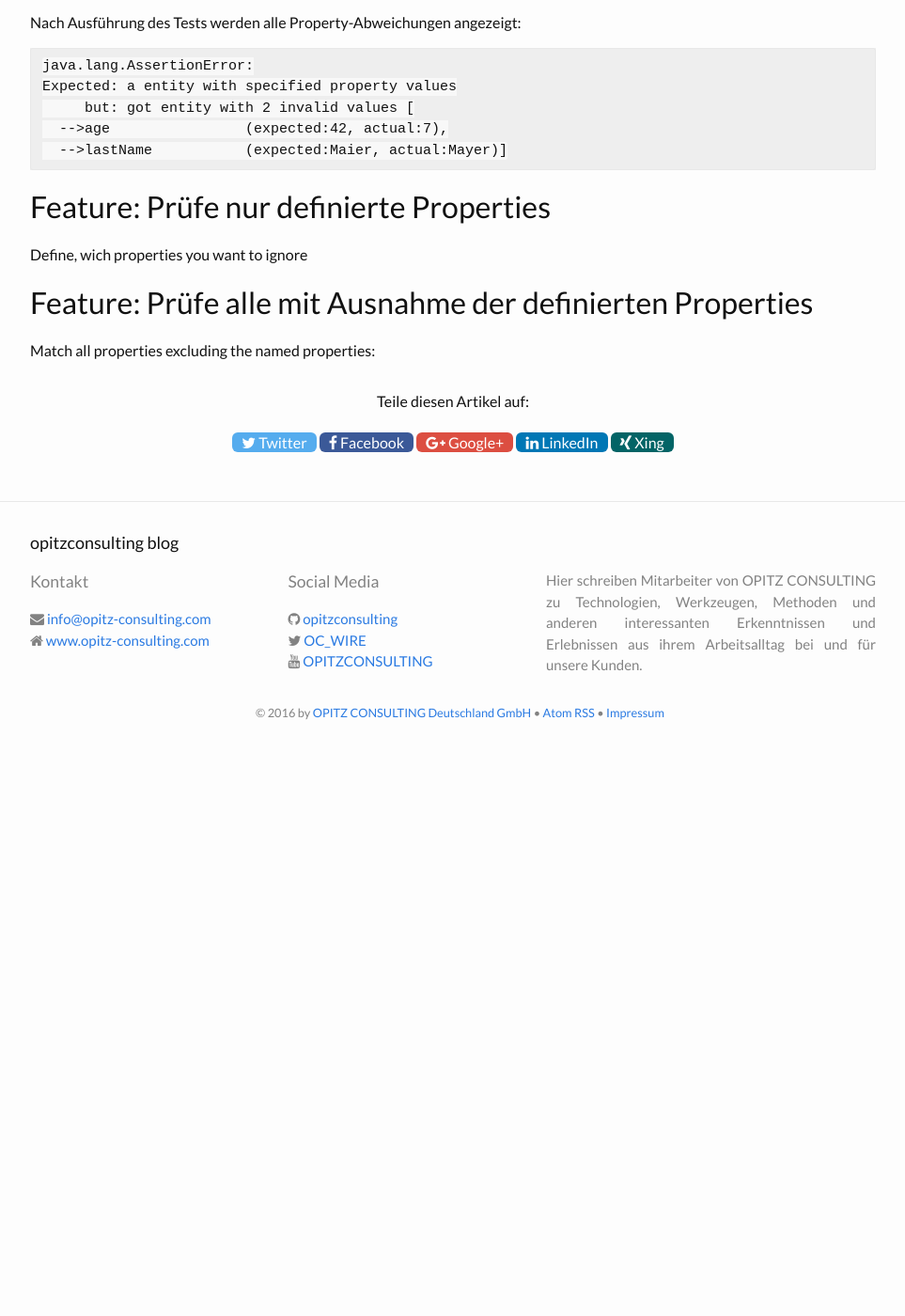
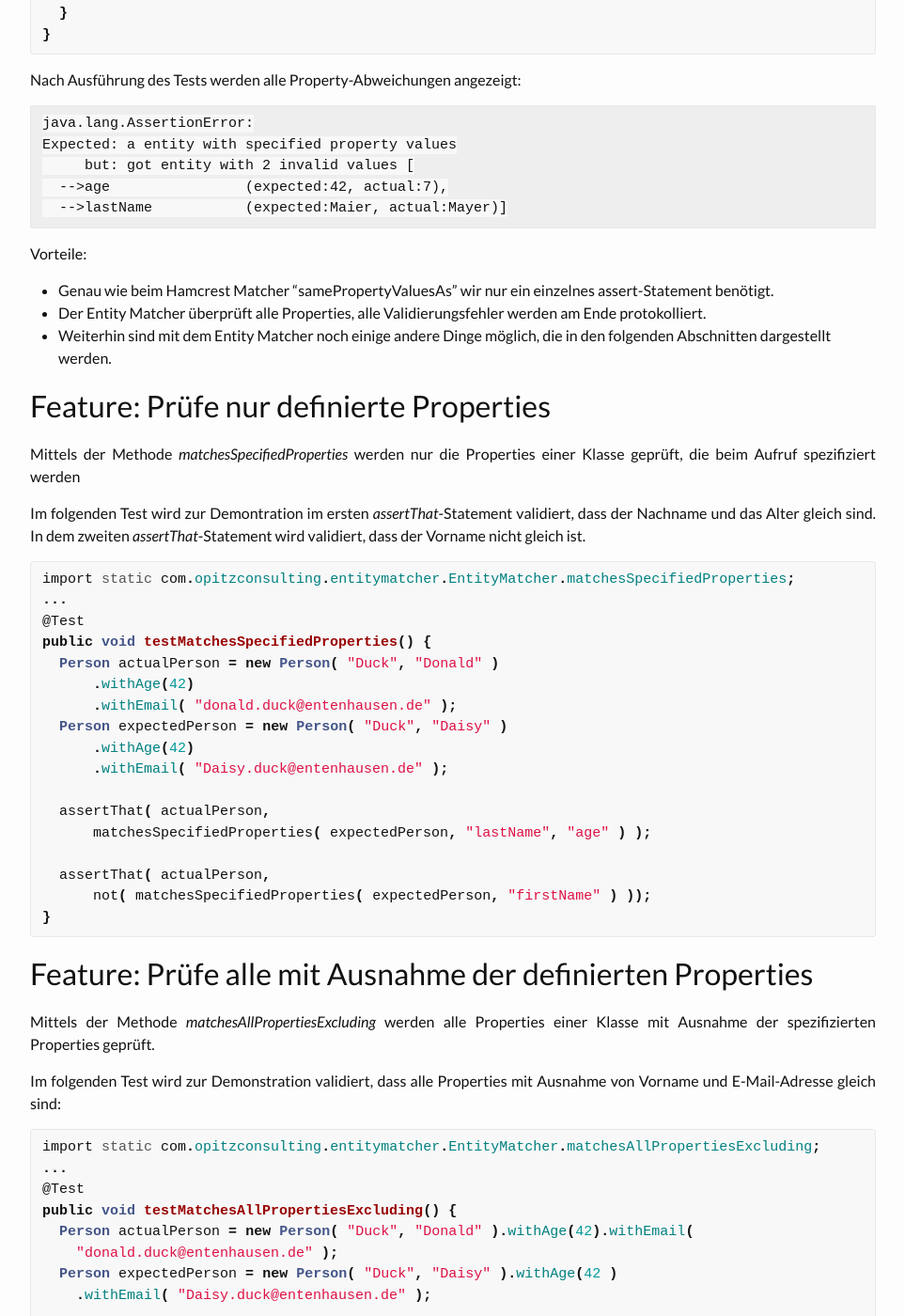
Before and after one commit to opitzconsulting/opitzconsulting.github.io, a Jekyll site: the page built from _posts/2016-07-29-ein-hamcrest-entity-matcher.md, in a window 1280 px wide and 1400 px high, scrolled down 4195 px. Shown: the whole window at 94% size, without its empty margins (158-1121 px from the left). Built offline with Jekyll 4.4.1, drawn with Linux system fonts in a browser that asks for light colours; nearby versions of some CDN libraries; comment, search, counter and statistics services are not loaded; before the commit the page ends 5008 px from its top, so only the background shows below that; some of the changed text lies outside the part shown.

Commit message:
added blog entry entity matcher

```diff
--- a/_posts/2016-07-29-ein-hamcrest-entity-matcher.md
+++ b/_posts/2016-07-29-ein-hamcrest-entity-matcher.md
@@ -78,7 +79,7 @@ Der naive Ansatz für das geschilderte Problem verwendet pro Property ein einzel
   }
 {% endhighlight %}
 
-Wie zu erwarten schlägt der Test fehl mit folgender Meldung:
+Wie zu erwarten schlägt der Test fehl mit der folgenden Meldung:
 
 
        org.junit.ComparisonFailure: lastname correct
@@ -144,7 +145,7 @@ Leider sind zwei Probleme des ersten Ansatztes auch hier noch nicht gelöst:
 
 ## Verwendung von Hamcrest samePropertyValuesAs
 
-Durch die Verwendung des Matchers samePropertyValuesAs kommen wir schon recht Nahe an unser Ziel, einfache Assert-Statements zu schreiben:
+Durch die Verwendung des Matchers [samePropertyValuesAs](http://hamcrest.org/JavaHamcrest/javadoc/1.3/org/hamcrest/beans/SamePropertyValuesAs.html "Hamcrest API") kommen wir schon recht Nahe an unser Ziel, einfache Assert-Statements zu schreiben:
 
 {% highlight java %}
   @Test
@@ -172,8 +173,10 @@ Nachteile:
 * Leider stoppt auch der samePropertyValuesAs - Matcher die Ausführung, sobald ein invalides Property gefunden wurde. Die Abweichung in dem Property lastName wurde nicht protokolliert.
 
 
-# EntityMatcher
+# Entity Matcher
 
+Der hier vorgestellte Entity Matcher erfüllt alle drei genannten Anforderungen.
+Beispiel-Aufruf:
 {% highlight java %}
 
 import static com.opitzconsulting.entitymatcher.EntityMatcher.matchesAllProperties;
@@ -187,6 +190,7 @@ public class ExampleEntityMatcher {
 
     assertThat(actual,matchesAllProperties( expected ));
   }
+}
 {% endhighlight %}
 
 Nach Ausführung des Tests werden alle Property-Abweichungen angezeigt:
@@ -197,9 +201,56 @@ Nach Ausführung des Tests werden alle Property-Abweichungen angezeigt:
       -->age		(expected:42, actual:7),
       -->lastName		(expected:Maier, actual:Mayer)]
 
+Vorteile:
+- Genau wie beim Hamcrest Matcher "samePropertyValuesAs" wir nur ein einzelnes assert-Statement benötigt.
+- Der Entity Matcher überprüft alle Properties, alle Validierungsfehler werden am Ende protokolliert.
+- Weiterhin sind mit dem Entity Matcher noch einige andere Dinge möglich, die in den folgenden Abschnitten dargestellt werden.
 
 ## Feature: Prüfe nur definierte Properties
-Define, wich properties you want to ignore
 
+Mittels der Methode _matchesSpecifiedProperties_ werden nur die Properties einer Klasse geprüft, die beim Aufruf spezifiziert werden
+
+Im folgenden Test wird zur Demontration im ersten _assertThat_-Statement validiert, dass der Nachname und das Alter gleich sind. In dem zweiten _assertThat_-Statement wird validiert, dass der Vorname nicht gleich ist.
+
+{% highlight java %}
+import static com.opitzconsulting.entitymatcher.EntityMatcher.matchesSpecifiedProperties;
+...
+@Test
+public void testMatchesSpecifiedProperties() {
+  Person actualPerson = new Person( "Duck", "Donald" )
+      .withAge(42)
+      .withEmail( "donald.duck@entenhausen.de" );
+  Person expectedPerson = new Person( "Duck", "Daisy" )
+      .withAge(42)
+      .withEmail( "Daisy.duck@entenhausen.de" );
+
+  assertThat( actualPerson,
+      matchesSpecifiedProperties( expectedPerson, "lastName", "age" ) );
+
+  assertThat( actualPerson,
+      not( matchesSpecifiedProperties( expectedPerson, "firstName" ) ));
+}
+{% endhighlight %}
 ## Feature: Prüfe alle mit Ausnahme der definierten Properties
-Match all properties excluding the named properties:
+Mittels der Methode _matchesAllPropertiesExcluding_ werden alle Properties einer Klasse mit Ausnahme der spezifizierten Properties geprüft.
+
+Im folgenden Test wird zur Demonstration validiert, dass alle Properties mit Ausnahme von Vorname und E-Mail-Adresse gleich sind:
+
+{% highlight java %}
+import static com.opitzconsulting.entitymatcher.EntityMatcher.matchesAllPropertiesExcluding;
+...
+@Test
+public void testMatchesAllPropertiesExcluding() {
+  Person actualPerson = new Person( "Duck", "Donald" ).withAge(42).withEmail(
+    "donald.duck@entenhausen.de" );
+  Person expectedPerson = new Person( "Duck", "Daisy" ).withAge(42 )
+    .withEmail( "Daisy.duck@entenhausen.de" );
+
+  assertThat( actualPerson,
+    matchesAllPropertiesExcluding( expectedPerson, "firstName", "email" ) );
+}
+{% endhighlight %}
+
+# Download des Entity-Matchers
+
+Der Entity-Matcher ist auf Github verfügbar: [entity-matcher](https://github.com/stefanlack/entity-matcher)
```
Also changed, not shown: other parts of _posts/2016-07-29-ein-hamcrest-entity-matcher.md (+6 -5 lines).
